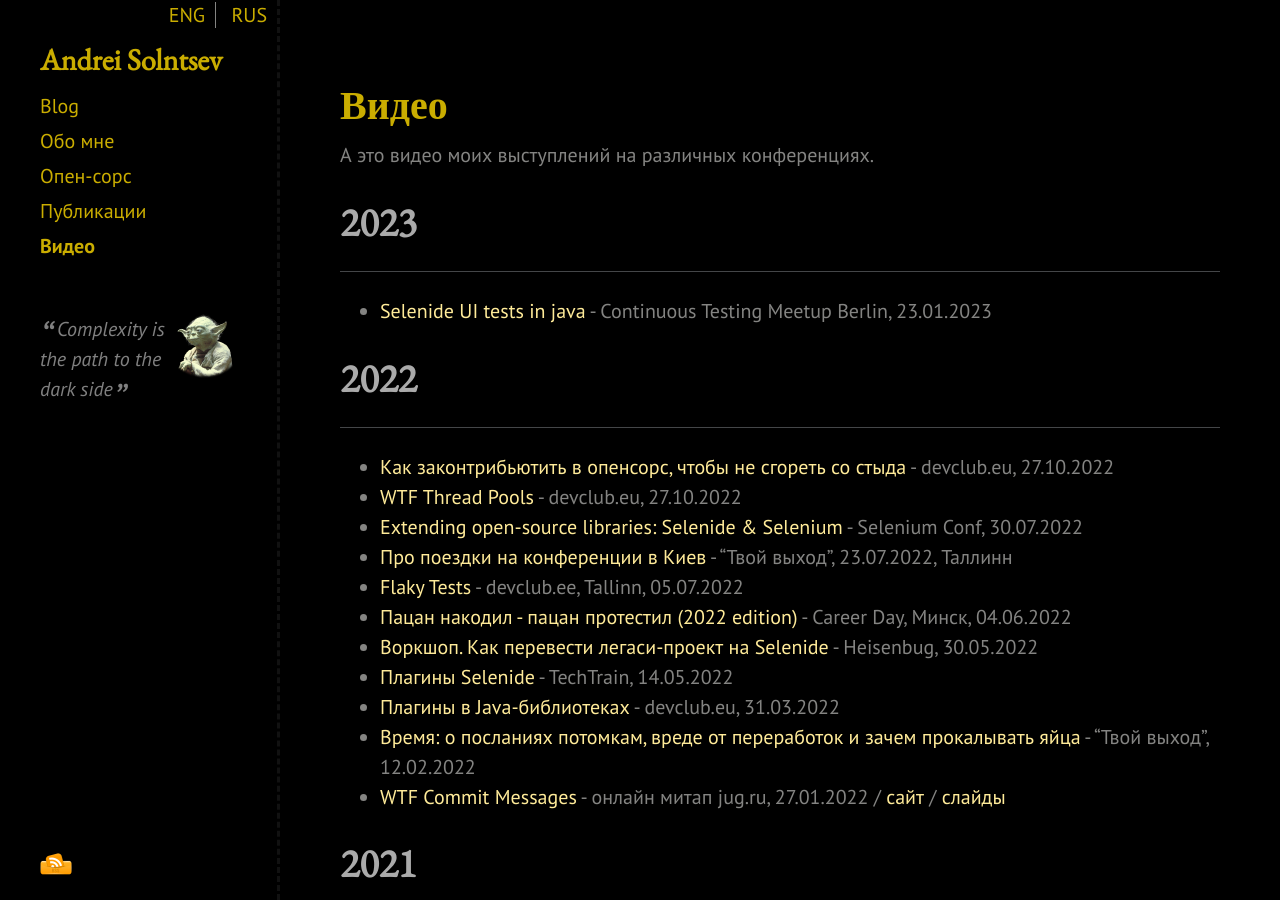
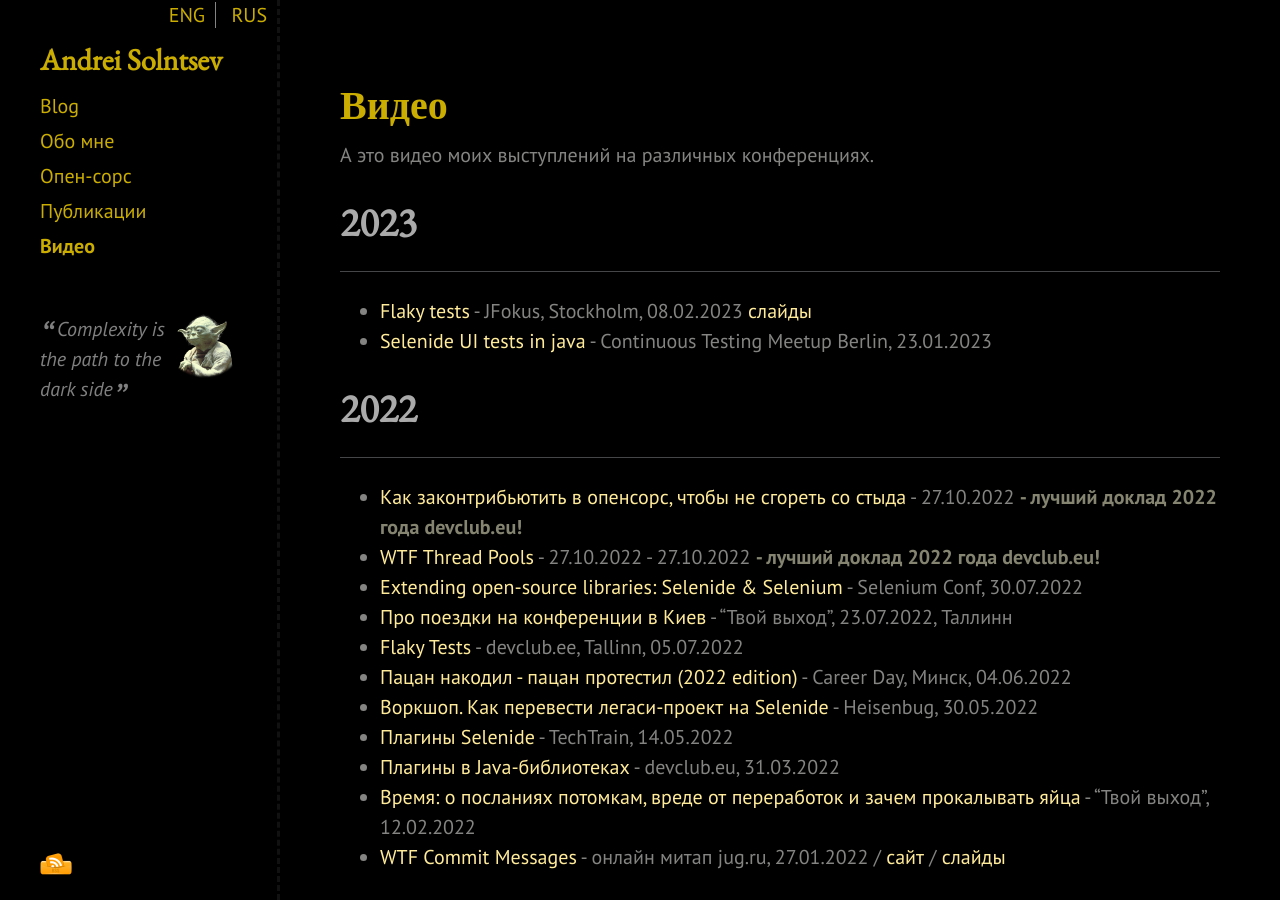
Before and after one commit to asolntsev/asolntsev.github.io, a Jekyll site: the page built from ru/video.md, in a window 1280 px wide and 900 px high. Built offline with Jekyll 4.4.1, drawn with Linux system fonts in a browser that asks for light colours; nearby versions of some CDN libraries.

Commit message:
publish my video "Flaky tests" from JFokus 2023

```diff
--- a/ru/video.md
+++ b/ru/video.md
@@ -8,14 +8,15 @@ category: ru
 
 # 2023
 * * *
+* [Flaky tests](https://www.youtube.com/watch?v=18J2_4a4Cl4&ab_channel=Jfokus) - JFokus, Stockholm, 08.02.2023 [слайды](https://docs.google.com/presentation/d/16ECKNjuSzDQ9KRwpbOE6bIEZmiEBDl8dbnUB_Lo5Gy8/edit)
 * [Selenide UI tests in java](https://www.youtube.com/watch?v=5qiuRoUcICs&t=48m02s) - Continuous Testing Meetup Berlin, 23.01.2023
 
 
 # 2022
 * * *
 
-* [Как законтрибьютить в опенсорс, чтобы не сгореть со стыда](https://www.youtube.com/watch?v=VtX7IpCHMS8&ab_channel=DEVCLUB.EU) - devclub.eu, 27.10.2022
-* [WTF Thread Pools](https://www.youtube.com/watch?v=JKxzELiwO_o&ab_channel=DEVCLUB.EU) - devclub.eu, 27.10.2022
+* [Как законтрибьютить в опенсорс, чтобы не сгореть со стыда](https://www.youtube.com/watch?v=VtX7IpCHMS8&ab_channel=DEVCLUB.EU) - 27.10.2022 **- лучший доклад 2022 года devclub.eu!**
+* [WTF Thread Pools](https://www.youtube.com/watch?v=JKxzELiwO_o&ab_channel=DEVCLUB.EU) - 27.10.2022 - 27.10.2022 **- лучший доклад 2022 года devclub.eu!**
 * [Extending open-source libraries: Selenide & Selenium](https://www.youtube.com/watch?v=-KGtZoFVzr8&list=PL9Z-JgiTsOYRfoG_mcRBlTUIFPIknhQ6S) - Selenium Conf, 30.07.2022
 * [Про поездки на конференции в Киев](https://youtu.be/AOBEqZ0T51c) - "Твой выход", 23.07.2022, Таллинн
 * [Flaky Tests](https://www.youtube.com/watch?v=-c5XT2v5gRY&ab_channel=DEVCLUB.EE) - devclub.ee, Tallinn, 05.07.2022
```
Also changed, not shown: en/video.md (+1 -0 lines).
